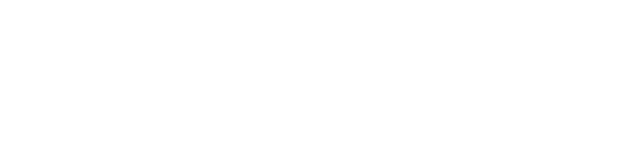
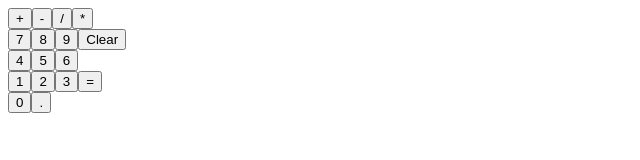
Before and after one commit to Carrscot/Calculator, a plain HTML site: page index.html in a window 1280 px wide. Shown: the whole page, without its empty margins (0-640 px from the left). Drawn offline with Linux system fonts and the light colour scheme.

Commit message:
Create buttons for calculator and dvis to hold them. Arrange in style.css

```diff
--- a/index.html
+++ b/index.html
@@ -9,6 +9,47 @@
     <link rel="stylesheet" href="style.css">
 </head>
 <body>
+    <div id="container">
+        <div id="calcBody">
+            <div class = 'display'></div>
+
+            <div class = 'row1' > <button id='+'> + </button>
+                        <button id='-'> - </button>
+                        <button id='/'> / </button>
+                        <button id='*'> * </button>
+                    </div>
+
+            <div class = 'rowComb'>
+                <div class = 'row2'> <button id='7'> 7 </button>
+                        <button id='8'> 8 </button>
+                        <button id='9'> 9 </button>
+                    </div>
+
+            <div class = 'rowEnd'> <button id='clear'> Clear </button> </div>
+            </div>
+
+            <div class = 'row3'> <button id='4'> 4 </button>
+                        <button id='5'> 5 </button>
+                        <button id='6'> 6 </button>
+                    </div>
+
+            <div class = 'rowComb2'>
+            <div class = 'row4'> <button id='1'> 1 </button>
+                        <button id='2'> 2 </button>
+                        <button id='3'> 3 </button>
+                    </div>
+
+            <div class = 'rowEnd'> <button id='equals'> = </button> </div>
+
+            </div>
+
+            <div class = 'row5'> <button id='0'> 0 </button>
+                    <button id='decimal'> . </button>
+                </div>
+
+
+        </div>
+    </div>
 
 </body>
 </html>
--- a/style.css
+++ b/style.css
@@ -0,0 +1,7 @@
+.row1, .row2, .row3, .row4, .row5{
+    display: flex;
+    }
+
+.rowComb, .rowComb2 {
+    display: flex;
+}
```
